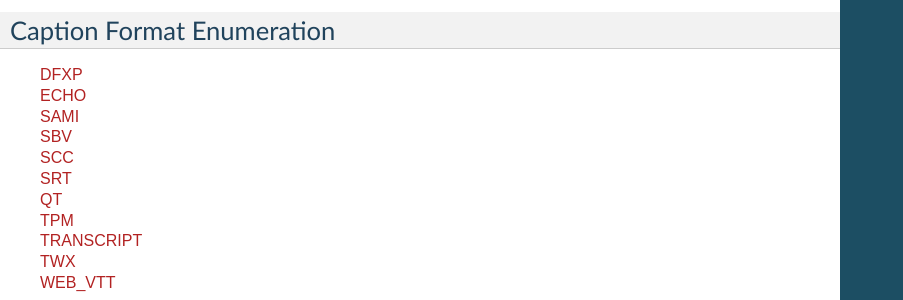
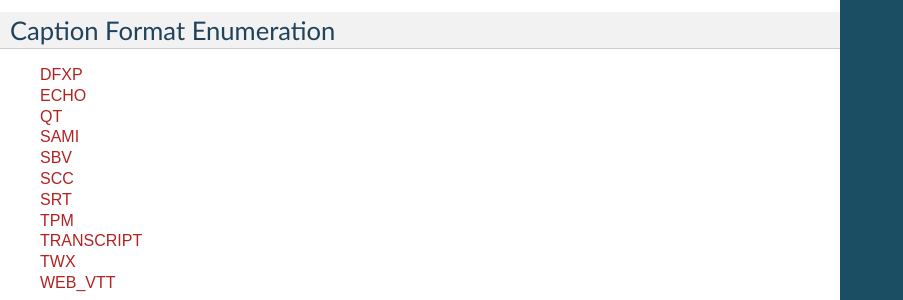
Before and after one commit to cielo24/Docs, a Sphinx documentation site: the page built from api/source/output_formats/enums.rst, in a window 1280 px wide and 900 px high, scrolled down 1084 px. Shown: the part 152-452 px from the top of the window, without its empty margins (0-903 px from the left). Built offline with Sphinx 7.4.7, drawn with Linux system fonts in a browser that asks for light colours.

Commit message:
CLC-1669: Move QT option so it is alphabetized

```diff
--- a/api/source/output_formats/enums.rst
+++ b/api/source/output_formats/enums.rst
@@ -125,6 +125,8 @@ Caption Format Enumeration
     <span style="padding: 20px">
     ECHO</br>
     <span style="padding: 20px">
+    QT</br>
+    <span style="padding: 20px">
     SAMI</br>
     <span style="padding: 20px">
     SBV</br>
@@ -132,8 +134,6 @@ Caption Format Enumeration
     SCC</br>
     <span style="padding: 20px">
     SRT</br>
-    <span style="padding: 20px">
-    QT</br>
     <span style="padding: 20px">
     TPM</br>
     <span style="padding: 20px">
```
